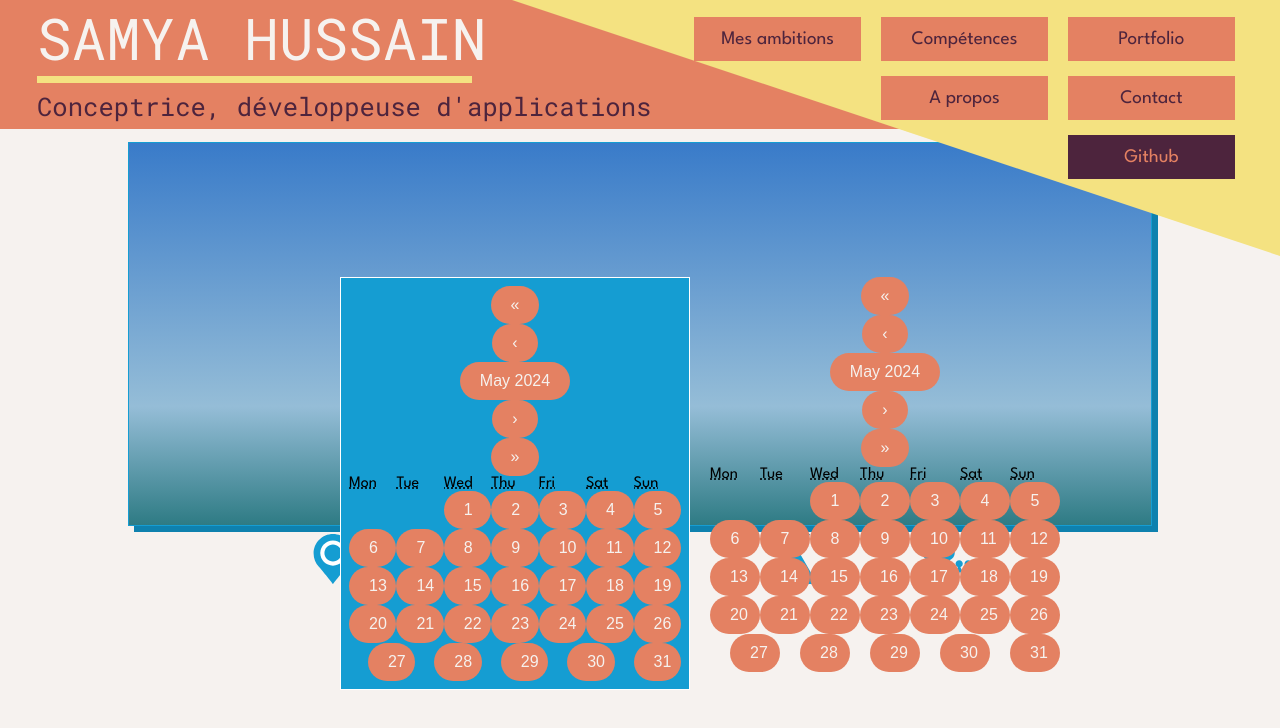
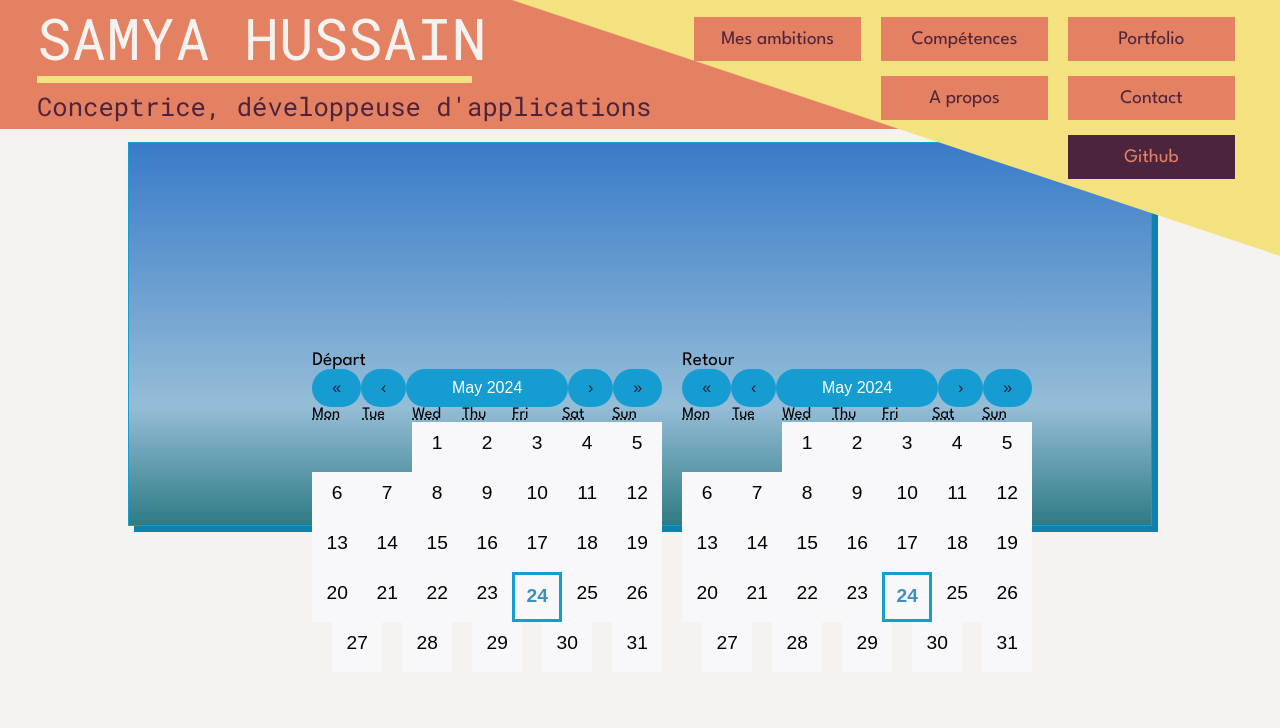
Before and after one commit to Gweeny/DevReact-website, a Next.js app: page /Journey in a window 1280 px wide. Both pictures are taken after a click on the picture 384 px from the left and 566 px from the top of the page. Shown: the top 728 px of the page. Built offline with nearby package versions, Linux system fonts and the light colour scheme.

Commit message:
Fix calendrier

```diff
--- a/src/app/Journey/CalendarDepart.js
+++ b/src/app/Journey/CalendarDepart.js
@@ -23,6 +23,7 @@ class CalendarDepartComponent extends Component {
         className={Styles.calendarInside}
         style={{ width: 350, marginLeft: 220 }}
       >
+        <h2>Départ</h2>
         <Calendar
           onChange={this.onChange}
           value={this.state.date}
--- a/src/app/Journey/CalendarRetour.js
+++ b/src/app/Journey/CalendarRetour.js
@@ -22,6 +22,7 @@ class CalendarRetourComponent extends Component {
         className={Styles.calendarInside}
         style={{ width: 350, marginLeft: 20 }}
       >
+        <h2>Retour</h2>
         <Calendar
           onChange={this.onChange}
           value={this.state.date}
--- a/src/app/Journey/page.js
+++ b/src/app/Journey/page.js
@@ -93,8 +93,8 @@ const Page = () => {
                 display: "flex",
                 flexDirection: "row",
                 position: "absolute",
-                bottom: 110,
-                left: 120,
+                bottom: "10vw",
+                left: "7.2vw",
               }}
             >
               <CalendarDepartComponent id="depart" />
--- a/src/app/Journey/style.module.css
+++ b/src/app/Journey/style.module.css
@@ -79,106 +79,6 @@
   margin-left: 2vw;
 }
 
-.calendar {
-  background-color: #159dd2;
-  z-index: 2;
-  width: 350px;
-  /* position: absolute; */
-  padding: 0.5em;
-  border-radius: 0px !important;
-  border: 1px solid white;
-}
-
-.calendarInside {
-  width: 500px;
-}
-
-.calendarInside .react-calendar .react-calendar__navigation {
-  display: flex !important;
-  background-color: red !important;
-}
-
-.calendarInside .react-calendar__navigation button {
-  width: 10% !important ;
-  color: white;
-  font-size: x-large;
-  border: none;
-  cursor: pointer;
-}
-
-.react-calendar__navigation button:enabled:hover,
-.react-calendar__navigation button:enabled:focus {
-  background-color: rgb(248, 248, 250);
-}
-
-.react-calendar__navigation button[disabled] {
-  background-color: rgb(240, 240, 240);
-}
-
-.react-calendar__navigation__label__labelText {
-  color: white !important;
-}
-
-.react-calendar__tile {
-  width: 50px;
-  height: 50px;
-  background: rgb(248, 248, 250);
-  border-radius: 0px !important;
-  cursor: pointer;
-  font-size: 1.2em;
-  color: black;
-}
-.react-calendar__tile:enabled:hover,
-.react-calendar__tile:enabled:focus {
-  border: 1px solid #159dd2;
-  background: #f8f8fa;
-  color: rgb(60, 143, 190);
-}
-
-.react-calendar__tile--now:enabled:hover,
-.react-calendar__tile--now:enabled:focus {
-  border: 3px solid #159dd2;
-  font-weight: bold;
-  color: rgb(60, 143, 190);
-}
-.react-calendar__tile--now,
-.react-calendar__tile--now {
-  font-weight: bold;
-  color: rgb(60, 143, 190);
-  border: 3px solid #159dd2 !important;
-}
-.react-calendar__tile--hasActive:enabled:hover,
-.react-calendar__tile--hasActive:enabled:focus {
-  background: rgb(248, 248, 250);
-}
-.react-calendar__tile--active {
-  background: rgb(60, 143, 190);
-  font-weight: bold;
-  color: rgb(255, 255, 255);
-}
-.react-calendar__tile--active:enabled:hover,
-.react-calendar__tile--active:enabled:focus {
-  background: rgb(60, 143, 190);
-  color: rgb(255, 255, 255);
-}
-.react-calendar--selectRange .react-calendar__tile--hover {
-  background-color: rgb(248, 248, 250);
-}
-.react-calendar__tile--range {
-  background: rgb(248, 248, 250);
-  color: rgb(60, 143, 190);
-  border-radius: 0;
-}
-.react-calendar__tile--rangeStart {
-  background: rgb(0, 128, 0);
-  color: rgb(255, 255, 255);
-}
-.react-calendar__tile--rangeEnd {
-  background: rgb(60, 143, 190);
-  border: 2px solid rgb(2, 68, 105);
-  color: rgb(255, 255, 255);
-}
-
 .card {
   width: 80vw;
   height: 30vw;
@@ -201,6 +101,10 @@
 .svg {
   width: 30vw;
   height: 20vw;
+}
+
+.react-calendar__navigation {
+  background-color: red !important;
 }
 @media (max-width: 462px) {
   .card {
--- a/src/app/globals.css
+++ b/src/app/globals.css
@@ -101,6 +101,101 @@ button {
   margin: 0 auto;
 }
 
+/* react calendar */
+
+.react-calendar__navigation {
+  display: flex;
+}
+.calendarInside .react-calendar__navigation button {
+  width: 10% !important ;
+  color: white;
+  font-size: x-large;
+  border: none;
+  cursor: pointer;
+}
+
+.react-calendar__navigation button:enabled:hover,
+.react-calendar__navigation button:enabled:focus {
+  background-color: rgb(248, 248, 250);
+}
+
+.react-calendar__navigation button[disabled] {
+  background-color: rgb(240, 240, 240);
+}
+
+.react-calendar__navigation__label__labelText {
+  color: white !important;
+}
+.react-calendar__navigation button {
+  background-color: #159dd2;
+  color: #371a2c;
+}
+.react-calendar__navigation__label {
+  background-color: #159dd2;
+  color: #371a2c;
+}
+.react-calendar__tile {
+  display: flex;
+  justify-content: center !important;
+  width: 50px;
+  height: 50px;
+  background: rgb(248, 248, 250);
+  border-radius: 0px !important;
+  cursor: pointer;
+  font-size: 1.2em;
+  color: black;
+}
+.react-calendar__tile:enabled:hover,
+.react-calendar__tile:enabled:focus {
+  border: 1px solid #159dd2;
+  background: #f8f8fa;
+  color: rgb(60, 143, 190);
+}
+
+.react-calendar__tile--now:enabled:hover,
+.react-calendar__tile--now:enabled:focus {
+  border: 3px solid #159dd2;
+  font-weight: bold;
+  color: rgb(60, 143, 190);
+}
+.react-calendar__tile--now,
+.react-calendar__tile--now {
+  font-weight: bold;
+  color: rgb(60, 143, 190);
+  border: 3px solid #159dd2 !important;
+}
+.react-calendar__tile--hasActive:enabled:hover,
+.react-calendar__tile--hasActive:enabled:focus {
+  background: rgb(248, 248, 250);
+}
+.react-calendar__tile--active {
+  background: rgb(60, 143, 190);
+  font-weight: bold;
+  color: rgb(255, 255, 255);
+}
+.react-calendar__tile--active:enabled:hover,
+.react-calendar__tile--active:enabled:focus {
+  background: rgb(60, 143, 190);
+  color: rgb(255, 255, 255);
+}
+.react-calendar--selectRange .react-calendar__tile--hover {
+  background-color: rgb(248, 248, 250);
+}
+.react-calendar__tile--range {
+  background: rgb(248, 248, 250);
+  color: rgb(60, 143, 190);
+  border-radius: 0;
+}
+.react-calendar__tile--rangeStart {
+  background: rgb(0, 128, 0);
+  color: rgb(255, 255, 255);
+}
+.react-calendar__tile--rangeEnd {
+  background: rgb(60, 143, 190);
+  border: 2px solid rgb(2, 68, 105);
+  color: rgb(255, 255, 255);
+}
+
 @media (max-width: 462px) {
   h2 {
     font-size: 3.7vw !important;
```
